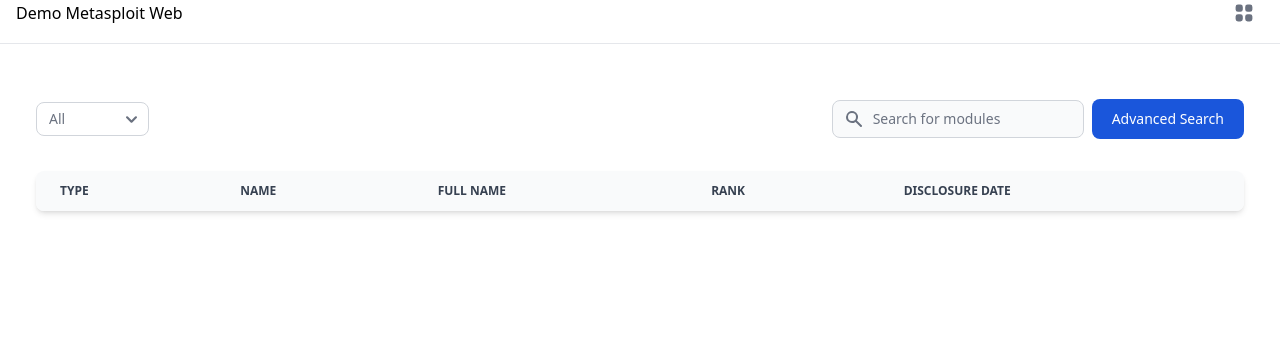
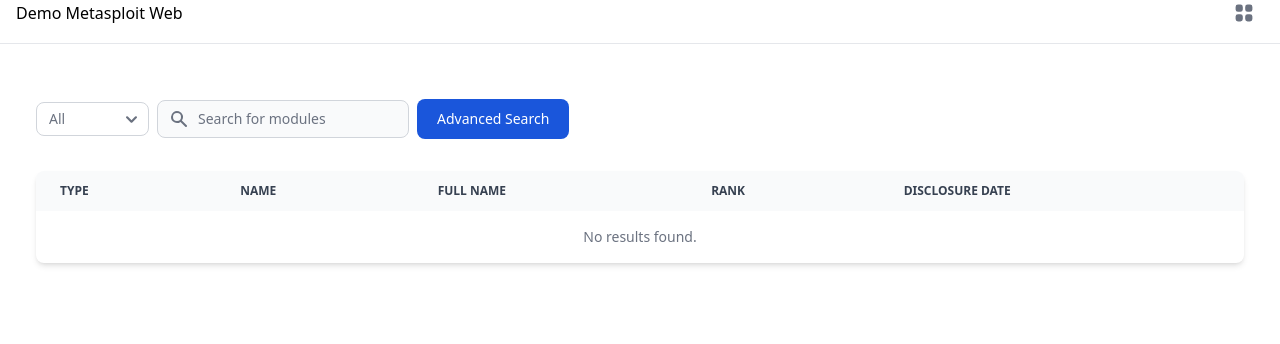
Before and after one commit to phannhat17/metasploit-web-interface, a Flask app: template application/templates/index.html in a window 1280 px wide. Shown: the part 17-361 px from the top of the page. Run offline with Flask 3, Linux system fonts and the light colour scheme; the template is opened without the code that fills it, so the values that code supplies are empty; parts of the project's set-up code (start-up, migrations or seed data) failed here and were passed over; some libraries are stand-ins or nearby versions.

Commit message:
init to split route

```diff
--- a/application/app.py
+++ b/application/app.py
@@ -8,24 +8,32 @@ msfpass = os.getenv('MSFPASS', 'yourpassword')
 
 client = MsfRpcClient(msfpass, port=55553, ssl=True)
 
-@app.route('/')
+@app.route('/', methods=['GET', 'POST'])
 def index():
-    search_query = request.args.get('query', '')
-    filter_type = request.args.get('type', None)
+    if request.method == 'POST':
+        name = request.form.get('name', '')
+        m_type = request.form.get('type', None)
 
-    results = client.modules.search(search_query)
-    total = len(results)
+        search_parts = []
+        if name:
+            search_parts.append("name:" + name)
+        if m_type and m_type != 'all':
+            search_parts.append("type:" + m_type)
 
-    if not search_query and (filter_type is None or filter_type == "all"):
-        total = str(len(results)) + " modules but the table only display first 500"
-        results = results[:500]
-    elif filter_type and filter_type != "all":
-        results = [r for r in results if r['type'] == filter_type]
-        total = len(results)
+        search_query = ' '.join(search_parts)
+        if search_query == '':
+            results = []
+            return render_template('index.html', toast=True, rows=results, filter_type=m_type)
+        elif "type" not in search_query:
+            results = client.modules.search(search_query)
+            return render_template('index.html', toast2=True, rows=results, filter_type=m_type)
+        else:
+            results = client.modules.search(search_query)
+            return render_template('index.html', rows=results, filter_type=m_type)
 
-    return render_template('index.html', rows=results, total=total, filter_type=filter_type, search_query=search_query)
+    return render_template('index.html')
 
-@app.route('/adv-search', methods=['GET', 'POST'])
+@app.route('/adv_search', methods=['GET', 'POST'])
 def adv_search():
     if request.method == 'POST':
         name = request.form.get('name', None)
@@ -85,10 +93,13 @@ def adv_search():
         search_query = ' '.join(search_parts)
         if search_query == '':
             results = []
-            return render_template('adv_search.html', toast=True, rows=results)
+            return render_template('adv_search.html', toast=True, rows=results, filter_type=m_type)
+        elif "type" not in search_query:
+            results = client.modules.search(search_query)
+            return render_template('adv_search.html', toast2=True, rows=results, filter_type=m_type)
         else:
             results = client.modules.search(search_query)
-            return render_template('adv_search.html', rows=results)
+            return render_template('adv_search.html', rows=results, filter_type=m_type)
     else:
         return render_template('adv_search.html')
 
--- a/application/static/css/main.css
+++ b/application/static/css/main.css
@@ -1223,6 +1223,10 @@ input:checked + .toggle-bg {
   margin-inline-end: 0.5rem;
 }
 
+.ml-auto {
+  margin-left: auto;
+}
+
 .block {
   display: block;
 }
@@ -1659,6 +1663,11 @@ input:checked + .toggle-bg {
   background-color: rgb(254 236 220 / var(--tw-bg-opacity));
 }
 
+.bg-yellow-50 {
+  --tw-bg-opacity: 1;
+  background-color: rgb(253 253 234 / var(--tw-bg-opacity));
+}
+
 .fill-blue-600 {
   fill: #1C64F2;
 }
@@ -1762,6 +1771,10 @@ input:checked + .toggle-bg {
   padding-top: 5rem;
 }
 
+.pl-3 {
+  padding-left: 0.75rem;
+}
+
 .text-left {
   text-align: left;
 }
@@ -1867,6 +1880,11 @@ input:checked + .toggle-bg {
 .text-orange-500 {
   --tw-text-opacity: 1;
   color: rgb(255 90 31 / var(--tw-text-opacity));
+}
+
+.text-yellow-800 {
+  --tw-text-opacity: 1;
+  color: rgb(114 59 19 / var(--tw-text-opacity));
 }
 
 .antialiased {
@@ -2155,6 +2173,11 @@ input:checked + .toggle-bg {
   color: rgb(252 217 189 / var(--tw-text-opacity));
 }
 
+:is(.dark .dark\:text-yellow-300) {
+  --tw-text-opacity: 1;
+  color: rgb(250 202 21 / var(--tw-text-opacity));
+}
+
 :is(.dark .dark\:placeholder-gray-400)::-moz-placeholder {
   --tw-placeholder-opacity: 1;
   color: rgb(156 163 175 / var(--tw-placeholder-opacity));
--- a/application/templates/index.html
+++ b/application/templates/index.html
@@ -41,60 +41,30 @@
             <div class="mb-4">
                 <section class="p-3 sm:p-5">
                     <div
-                        class="flex flex-column sm:flex-row flex-wrap space-y-4 sm:space-y-0 items-center justify-between max-w-screen-xl mx-auto pb-4 ">
+                        class="flex flex-column sm:flex-row flex-wrap space-y-4 sm:space-y-0 items-center justify-between max-w-screen-xl mx-auto pb-4">
                         <div class="flex justify-start items-center space-x-4">
-                            <form action="/" method="get">
-                                <select name="type" id="type" onchange="this.form.submit()"
+                            <form action="/" method="post" class="flex items-center w-full justify-end">
+                                <!-- Module type selector -->
+                                <select name="type" id="type"
                                     class="inline-flex items-center text-gray-500 bg-white border border-gray-300 focus:outline-none hover:bg-gray-100 focus:ring-4 focus:ring-gray-100 font-medium rounded-lg text-sm px-3 py-1.5 dark:bg-gray-800 dark:text-white dark:border-gray-600 dark:hover:bg-gray-700 dark:hover:border-gray-600 dark:focus:ring-gray-700">
-                                    <option value="all" {{ 'selected' if filter_type=='all' else '' }}>
-                                        All
+                                    <option value="all" {{ 'selected' if filter_type=='all' else '' }}>All</option>
+                                    <option value="auxiliary" {{ 'selected' if filter_type=='auxiliary' else '' }}>
+                                        Auxiliary</option>
+                                    <option value="encoder" {{ 'selected' if filter_type=='encoder' else '' }}>Encoder
                                     </option>
-                                    <option value="auxiliary" {{ 'selected' if filter_type=='auxiliary' else '' }}>
-                                        Auxiliary
+                                    <option value="evasion" {{ 'selected' if filter_type=='evasion' else '' }}>Evasion
                                     </option>
-                                    <option value="encoder" {{ 'selected' if filter_type=='encoder' else '' }}>
-                                        Encoder
+                                    <option value="exploit" {{ 'selected' if filter_type=='exploit' else '' }}>Exploit
                                     </option>
-                                    <option value="evasion" {{ 'selected' if filter_type=='evasion' else '' }}>
-                                        Evasion
+                                    <option value="nop" {{ 'selected' if filter_type=='nop' else '' }}>Nop</option>
+                                    <option value="payload" {{ 'selected' if filter_type=='payload' else '' }}>Payloads
                                     </option>
-                                    <option value="exploit" {{ 'selected' if filter_type=='exploit' else '' }}>
-                                        Exploit
-                                    </option>
-                                    <option value="nop" {{ 'selected' if filter_type=='nop' else '' }}>
-                                        Nop
-                                    </option>
-                                    <option value="payload" {{ 'selected' if filter_type=='payload' else '' }}>
-                                        Payloads
-                                    </option>
-                                    <option value="post" {{ 'selected' if filter_type=='post' else '' }}>
-                                        Post
-                                    </option>
+                                    <option value="post" {{ 'selected' if filter_type=='post' else '' }}>Post</option>
                                 </select>
-                            </form>
-                            {% if adv_search %}
-                            {% if filter_type %}
-                            <div class="font-medium text-gray-900 whitespace-nowrap dark:text-white"> {{
-                                filter_type[:1].upper() + filter_type[1:] }} : {{ total }} modules</div>
-                            {% endif %}
-                            {% if search_query %}
-                            <div class="font-medium text-gray-900 whitespace-nowrap dark:text-white"> Search result for
-                                <span class="text-blue-600 dark:text-blue-500">{{search_query}}</span> in all type : {{
-                                total }} modules
-                            </div>
-                            {% endif %}
-                            {% if not filter_type and not search_query%}
-                            <div class="font-medium text-gray-900 whitespace-nowrap dark:text-white"> All: {{ total }}
-                                modules</div>
-                            {% endif %}
-                            {% else %}
 
-                            {% endif %}
-                        </div>
-                        <label for="table-search" class="sr-only">Search</label>
-                        <div class="relative flex items-center">
-                            <div
-                                class="absolute inset-y-0 left-0 rtl:inset-r-0 rtl:right-0 flex items-center ps-3 pointer-events-none">
+                                <!-- Search input field -->
+                                <div class="relative ml-2">
+                                    <div class="absolute inset-y-0 left-0 flex items-center pl-3 pointer-events-none">
                                         <svg class="w-5 h-5 text-gray-500 dark:text-gray-400" aria-hidden="true"
                                             fill="currentColor" viewBox="0 0 20 20" xmlns="http://www.w3.org/2000/svg">
                                             <path fill-rule="evenodd"
@@ -102,18 +72,20 @@
                                                 clip-rule="evenodd"></path>
                                         </svg>
                                     </div>
-                            <form id="autoSubmitForm" action="/" method="get" class="flex-grow">
-                                <input type="text" id="query" name="query"
-                                    class="block p-2 pl-10 text-sm text-gray-900 border border-gray-300 rounded-lg w-full bg-gray-50 focus:ring-blue-500 focus:border-blue-500 dark:bg-gray-700 dark:border-gray-600 dark:placeholder-gray-400 dark:text-white dark:focus:ring-blue-500 dark:focus:border-blue-500"
+                                    <input type="text" id="name" name="name"
+                                        class="block p-2 pl-10 text-sm text-gray-900 border border-gray-300 rounded-lg bg-gray-50 focus:ring-blue-500 focus:border-blue-500 dark:bg-gray-700 dark:border-gray-600 dark:placeholder-gray-400 dark:text-white dark:focus:ring-blue-500 dark:focus:border-blue-500"
                                         placeholder="Search for modules">
-                            </form>
-                            <a href="/adv-search">
-                                <button type="button"
-                                    class="ml-2 text-white bg-blue-700 hover:bg-blue-800 focus:ring-4 focus:outline-none focus:ring-blue-300 font-medium rounded-lg text-sm w-full sm:w-auto px-5 py-2.5 text-center dark:bg-blue-600 dark:hover:bg-blue-700 dark:focus:ring-blue-800">
-                                    Advanced Search
-                                </button></a>
                                 </div>
 
+                                <!-- Advanced Search Link -->
+                                <a href="/adv_search" class="ml-2">
+                                    <button type="button"
+                                        class="text-white bg-blue-700 hover:bg-blue-800 focus:ring-4 focus:outline-none focus:ring-blue-300 font-medium rounded-lg text-sm px-5 py-2.5 text-center dark:bg-blue-600 dark:hover:bg-blue-700 dark:focus:ring-blue-800">
+                                        Advanced Search
+                                    </button>
+                                </a>
+                            </form>
+                        </div>
                     </div>
                     <div
                         class="relative overflow-x-auto max-h-[600px] overflow-y-auto shadow-md max-w-screen-xl mx-auto mt-4 sm:rounded-lg">
@@ -140,6 +112,7 @@
                                 </tr>
                             </thead>
                             <tbody id="moduleList">
+                                {% if rows %}
                                 {% for row in rows %}
                                 <tr class="cursor-pointer bg-white border-b dark:bg-gray-800 dark:border-gray-700 hover:bg-gray-50 dark:hover:bg-gray-600"
                                     data-modal-target="static-modal" data-modal-toggle="static-modal"
@@ -152,13 +125,71 @@
                                     <td class="px-6 py-4">{{ row.rank }}</td>
                                     <td class="px-6 py-4">{{ row.disclosuredate }}</td>
                                 </tr>
+                                {% endfor %}
+                                {% else %}
+                                <tr>
+                                    <td colspan="5" class="px-6 py-4 text-center text-gray-500 dark:text-gray-400">
+                                        No results found.
+                                    </td>
+                                </tr>
+                                {% endif %}
 
-                                {% endfor %}
                             </tbody>
                         </table>
                     </div>
                 </section>
-
+                {% if toast %}
+                <div id="toast-warning"
+                    class="fixed flex items-center w-full max-w-xs p-4 space-x-4 text-red-800 bg-red-50 rounded-lg shadow right-5 bottom-5 dark:bg-gray-800 dark:text-red-400 space-x"
+                    role="alert">
+                    <div
+                        class="inline-flex items-center justify-center flex-shrink-0 w-8 h-8 text-orange-500 bg-orange-100 rounded-lg dark:bg-orange-700 dark:text-orange-200">
+                        <svg class="w-5 h-5" aria-hidden="true" xmlns="http://www.w3.org/2000/svg" fill="currentColor"
+                            viewBox="0 0 20 20">
+                            <path
+                                d="M10 .5a9.5 9.5 0 1 0 9.5 9.5A9.51 9.51 0 0 0 10 .5ZM10 15a1 1 0 1 1 0-2 1 1 0 0 1 0 2Zm1-4a1 1 0 0 1-2 0V6a1 1 0 0 1 2 0v5Z" />
+                        </svg>
+                        <span class="sr-only">Warning icon</span>
+                    </div>
+                    <div class="ms-3 text-sm font-medium">Please fill out at least 1 field</div>
+                    <button type="button"
+                        class="ms-auto -mx-1.5 -my-1.5 text-red-800 bg-red-50 hover:text-gray-900 rounded-lg focus:ring-2 focus:ring-gray-300 p-1.5 hover:bg-gray-100 inline-flex items-center justify-center h-8 w-8 dark:bg-gray-800 dark:text-red-400 dark:hover:text-white dark:hover:bg-gray-700"
+                        data-dismiss-target="#toast-warning" aria-label="Close">
+                        <span class="sr-only">Close</span>
+                        <svg class="w-3 h-3" aria-hidden="true" xmlns="http://www.w3.org/2000/svg" fill="none"
+                            viewBox="0 0 14 14">
+                            <path stroke="currentColor" stroke-linecap="round" stroke-linejoin="round" stroke-width="2"
+                                d="m1 1 6 6m0 0 6 6M7 7l6-6M7 7l-6 6" />
+                        </svg>
+                    </button>
+                </div>
+                {% endif %}
+                {% if toast2 %}
+                <div id="toast-warning"
+                    class="fixed flex items-center w-full max-w-xs p-4 space-x-4 text-yellow-800 bg-yellow-50 rounded-lg shadow right-5 bottom-5 dark:bg-gray-800 dark:text-yellow-300 space-x"
+                    role="alert">
+                    <div
+                        class="inline-flex items-center justify-center flex-shrink-0 w-8 h-8 rounded-lg">
+                        <svg class="w-5 h-5" aria-hidden="true" xmlns="http://www.w3.org/2000/svg" fill="currentColor"
+                            viewBox="0 0 20 20">
+                            <path
+                                d="M10 .5a9.5 9.5 0 1 0 9.5 9.5A9.51 9.51 0 0 0 10 .5ZM10 15a1 1 0 1 1 0-2 1 1 0 0 1 0 2Zm1-4a1 1 0 0 1-2 0V6a1 1 0 0 1 2 0v5Z" />
+                        </svg>
+                        <span class="sr-only">Warning icon</span>
+                    </div>
+                    <div class="text-sm font-medium">You should specify the type because a complete search may yield too many results</div>
+                    <button type="button"
+                        class="ms-auto -mx-1.5 -my-1.5 text-yellow-800 bg-yellow-50 hover:text-gray-900 rounded-lg focus:ring-2 focus:ring-gray-300 p-1.5 hover:bg-gray-100 inline-flex items-center justify-center h-8 w-8 dark:bg-gray-800 dark:text-yellow-300 dark:hover:text-white dark:hover:bg-gray-700"
+                        data-dismiss-target="#toast-warning" aria-label="Close">
+                        <span class="sr-only">Close</span>
+                        <svg class="w-3 h-3" aria-hidden="true" xmlns="http://www.w3.org/2000/svg" fill="none"
+                            viewBox="0 0 14 14">
+                            <path stroke="currentColor" stroke-linecap="round" stroke-linejoin="round" stroke-width="2"
+                                d="m1 1 6 6m0 0 6 6M7 7l6-6M7 7l-6 6" />
+                        </svg>
+                    </button>
+                </div>
+                {% endif %}
                 <div id="static-modal" data-modal-backdrop="static" tabindex="-1" aria-hidden="true"
                     class="hidden overflow-y-auto overflow-x-hidden fixed top-0 right-0 left-0 z-50 justify-center items-center w-full md:inset-0 h-[calc(100%-2rem)] max-h-full">
                     <div class="relative p-4 w-full max-w-2xl max-h-full">
```
Also changed, not shown: application/templates/adv_search.html (+30 -4 lines), application/routes/search.py (added). Lines whose indentation alone changed are shown as unchanged.
